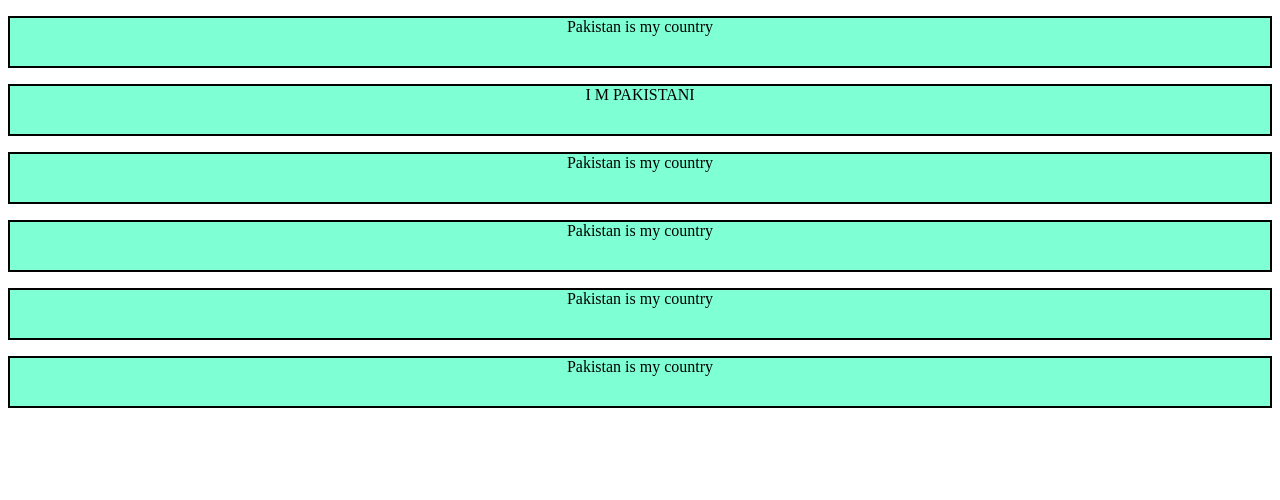
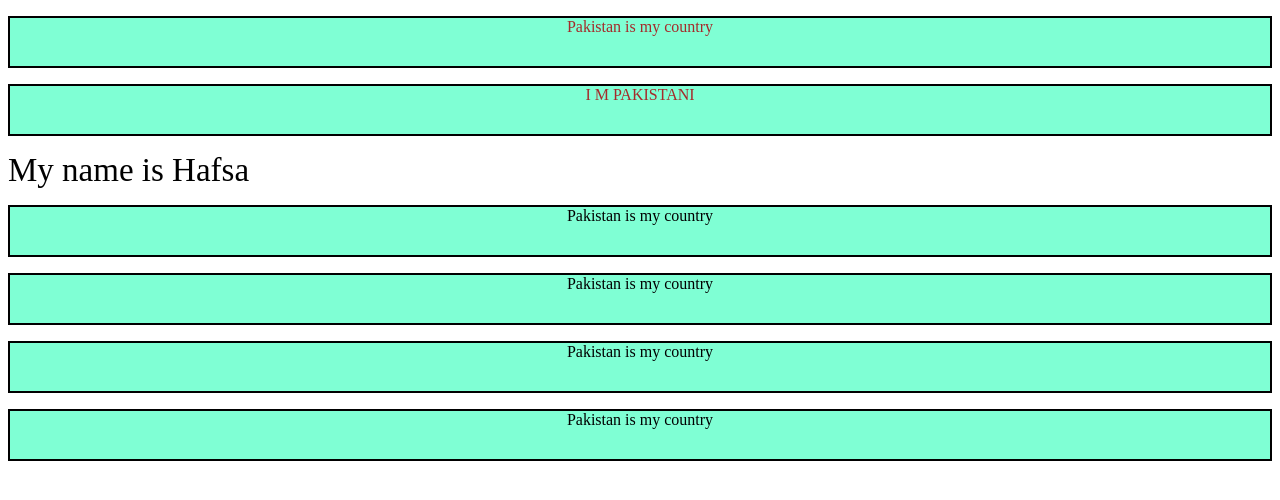
Before and after one commit to hafsa906/CSS-Combinators, a plain HTML site: page index.html in a window 1280 px wide. Drawn offline with Linux system fonts and the light colour scheme.

Commit message:
Use Child Selector

```diff
--- a/index.html
+++ b/index.html
@@ -16,7 +16,8 @@
             </span>
         </div>
     </div>
-    <div>
+    <div class="second-div">
+        <span>My name is Hafsa</span>
         <p>Pakistan is my country</p>
     </div>
     <div>
--- a/style.css
+++ b/style.css
@@ -4,3 +4,10 @@ div p{
     height: 3rem;
     text-align: center;
 }
+.first-div p{
+    color: brown;
+}
+
+.second-div > span{
+    font-size: 33px;
+}
```
